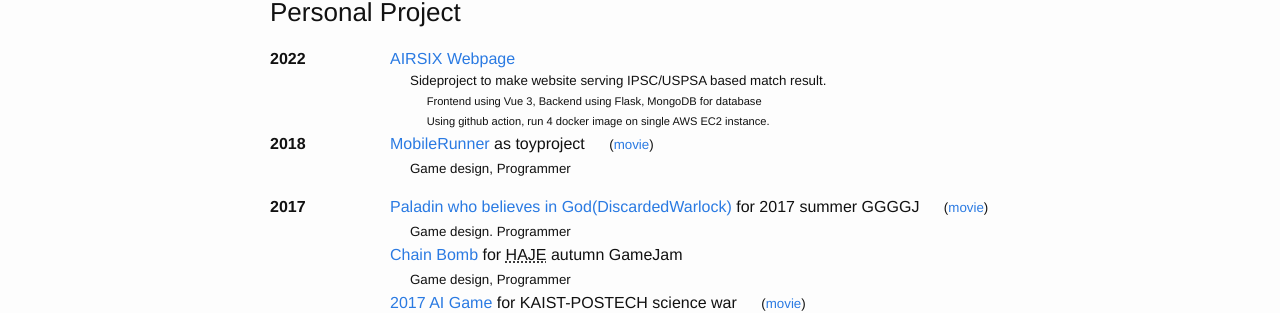
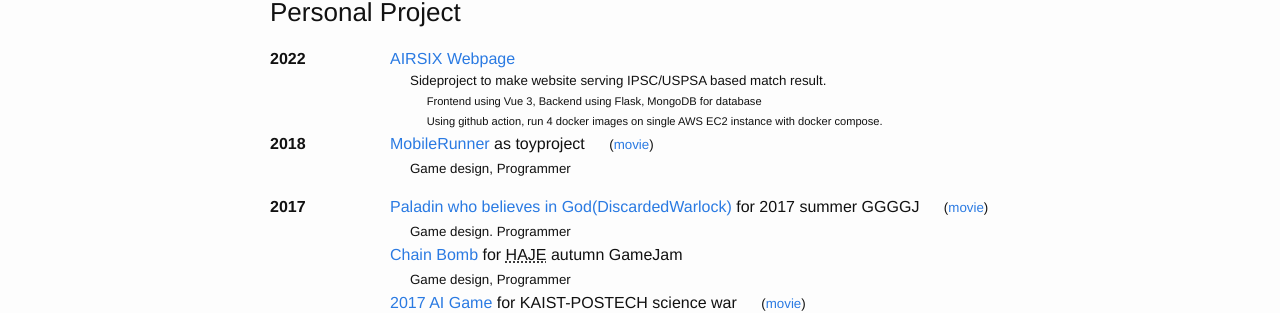
Before and after one commit to jaeyounglee978/jaeyounglee978.github.io, a Jekyll site: the page built from index.md, in a window 1280 px wide. Shown: the part 1149-1462 px from the top of the page. Built offline with Jekyll 4.4.1, drawn with Linux system fonts in a browser that asks for light colours.

Commit message:
Fix typo and update

```diff
--- a/index.md
+++ b/index.md
@@ -85,7 +85,7 @@ title:  "Jaeyoung Lee CV"
 : [AIRSIX Webpage][airsix-webpage]
 <small>Sideproject to make website serving IPSC/USPSA based match result.
 <small>Frontend using Vue 3, Backend using Flask, MongoDB for database</small>
-<small>Using github action, run 4 docker image on single AWS EC2 instance.</small>
+<small>Using github action, run 4 docker images on single AWS EC2 instance with docker compose.</small>
 
 2018
 
```
